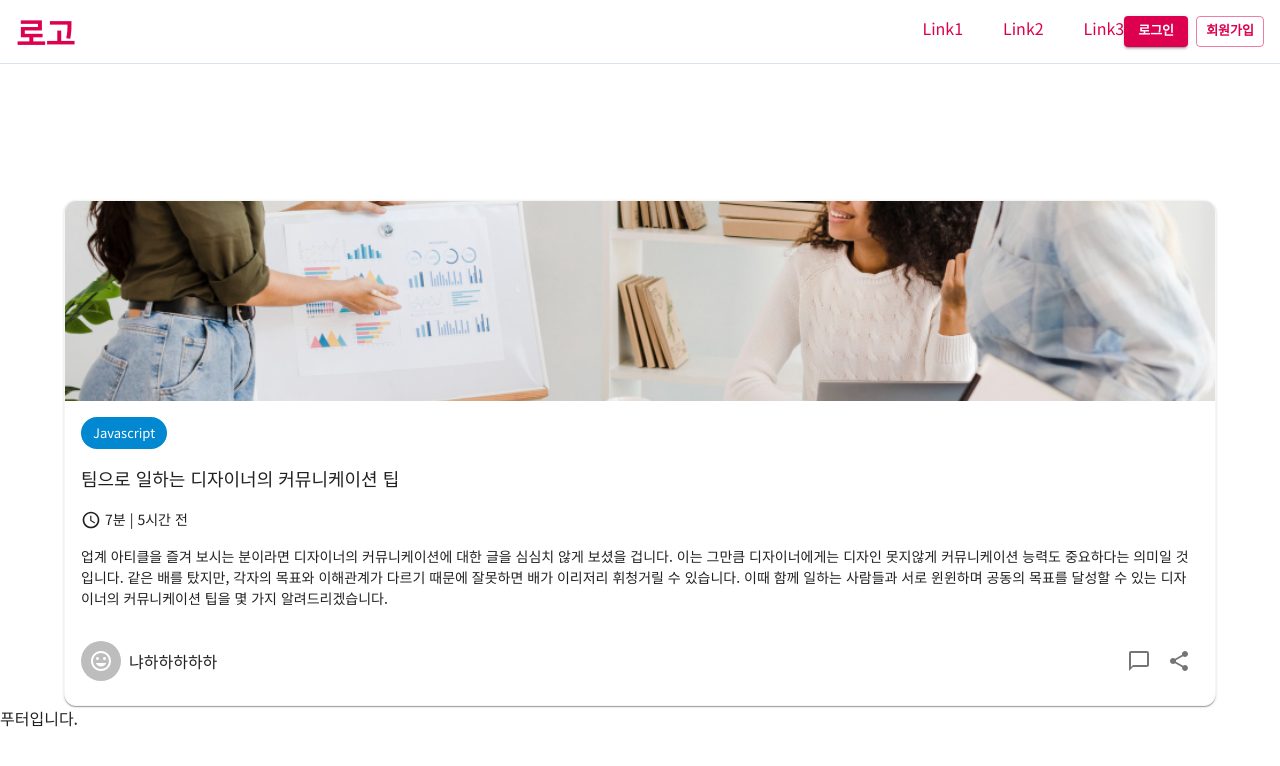
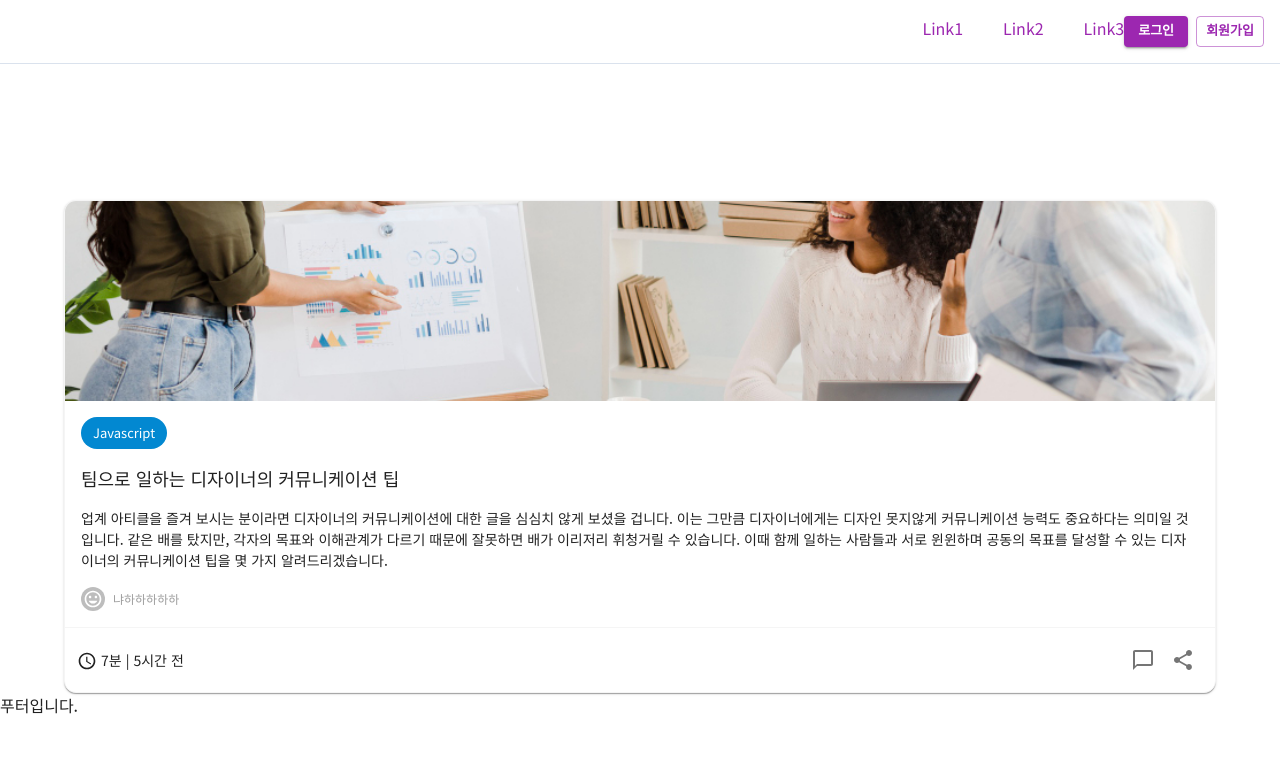
Before and after one commit to EDDI-RobotAcademy/Zenith-Forge-Quest-Frontend, a Next.js app: page / in a window 1280 px wide. Shown: the top 766 px of the page. Built offline with nearby package versions, Linux system fonts and the light colour scheme.

Commit message:
홈 페이지의 Main UI의 윤곽을 작성합니다 [ZFQF-2]

```diff
--- a/components/layouts/Header/Header.tsx
+++ b/components/layouts/Header/Header.tsx
@@ -5,44 +5,47 @@ import StyledHeader from './Header.style'
 import Link from 'next/link'
 import MenuIcon from '@mui/icons-material/Menu'
 import { Desktop, Laptop, Mobile, Tablet } from '@/components/common/ResponsiveViews/ResponsiveViews'
-import { Button } from '@mui/material'
+import { Button, Tooltip } from '@mui/material'
 import PersonIcon from '@mui/icons-material/Person'
 import SquareIconBtn from '@/components/common/SquareIconBtn/SquareIconBtn'
 import GitHubIcon from '@mui/icons-material/GitHub'
-import NotificationsNoneIcon from '@mui/icons-material/NotificationsNone'
 import SearchIcon from '@mui/icons-material/Search'
-
+import DarkModeOutlinedIcon from '@mui/icons-material/DarkModeOutlined'
 function Header() {
   return (
     <StyledHeader>
       <Flexbox alignItems="center" justifyContent="space-between">
+        <div className="header-left">
           <Mobile>
-          <SquareIconBtn color="secondary" aria-label="menu">
-            <MenuIcon fontSize="small" />
-          </SquareIconBtn>
-        </Mobile>
-
             <h1>
               <Link href="/">로고</Link>
             </h1>
+          </Mobile>
+        </div>
 
         <div className="header-right">
           <Mobile>
-            <SquareIconBtn className="icon search" color="secondary" aria-label="login & signup">
-              <SearchIcon fontSize="small" />
+            <SquareIconBtn className="icon search" color="secondary" aria-label="search">
+              <SearchIcon />
             </SquareIconBtn>
 
-            <SquareIconBtn className="icon git" color="secondary" aria-label="login & signup">
-              <GitHubIcon fontSize="small" />
+            <Tooltip title="GitHub repository">
+              <SquareIconBtn className="icon git" color="secondary" aria-label="GitHub repository">
+                <GitHubIcon />
               </SquareIconBtn>
+            </Tooltip>
 
-            <SquareIconBtn className="icon notification" color="secondary" aria-label="login & signup">
-              <NotificationsNoneIcon fontSize="small" />
+            <Tooltip title="Turn off the light">
+              <SquareIconBtn className="icon person" color="secondary" aria-label="Turn off the light">
+                <DarkModeOutlinedIcon />
               </SquareIconBtn>
+            </Tooltip>
 
-            <SquareIconBtn className="icon person" color="secondary" aria-label="login & signup">
-              <PersonIcon fontSize="small" />
+            <Tooltip title="Menu button">
+              <SquareIconBtn className="icon menu" color="secondary" aria-label="menu">
+                <MenuIcon />
               </SquareIconBtn>
+            </Tooltip>
           </Mobile>
 
           <Desktop>
--- /dev/null
+++ b/components/layouts/Sidebar/Sidebar.tsx
@@ -0,0 +1,5 @@
+function Sidebar() {
+  return <div>사이드바</div>
+}
+
+export default Sidebar
--- a/components/pages/(home)/HomeCard.style.ts
+++ b/components/pages/(home)/HomeCard.style.ts
@@ -13,8 +13,8 @@ const StyledHomeCard = styled(Card)(({ theme }) => ({
     boxShadow: '0px 4px 16px ' + theme.palette.grey[200], // 호버 시 박스 그림자 변경
   },
 
-  '.card-bottom': {
-    padding: '16px 16px 0px 16px',
+  '.card-contents': {
+    padding: '16px',
 
     '.card': {
       marginBottom: '16px',
@@ -29,25 +29,6 @@ const StyledHomeCard = styled(Card)(({ theme }) => ({
         fontSize: '18px',
       },
 
-      '&.time': {
-        display: 'flex',
-        alignItems: 'center',
-        fontSize: '14px',
-
-        '.MuiSvgIcon-root': {
-          marginTop: '2px',
-        },
-
-        '.minute': {
-          marginLeft: '4px',
-          marginRight: '4px',
-        },
-
-        '.hours': {
-          marginLeft: '4px',
-        },
-      },
-
       '&.contents': {
         fontSize: '14px',
       },
@@ -58,11 +39,38 @@ const StyledHomeCard = styled(Card)(({ theme }) => ({
         },
       },
     },
+
+    '.MuiAvatar-root': {
+      width: '24px',
+      height: '24px',
+      marginRight: '8px',
+    },
+    '.MuiTypography-root': {
+      fontSize: '12px',
+      color: theme.palette.grey[500],
+    },
   },
 
   '.card-footer': {
-    '.MuiAvatar-root': {
-      marginRight: '8px',
+    borderTop: '1px solid ' + theme.palette.grey[100], // 테두리 색상 변경
+    padding: '12px',
+    paddingBottom: '12px !important',
+
+    '.card-time': {
+      fontSize: '14px',
+
+      '.MuiSvgIcon-root': {
+        marginTop: '2px',
+      },
+
+      '.minute': {
+        marginLeft: '4px',
+        marginRight: '4px',
+      },
+
+      '.hours': {
+        marginLeft: '4px',
+      },
     },
   },
 }))
--- a/components/pages/(home)/HomeCard.tsx
+++ b/components/pages/(home)/HomeCard.tsx
@@ -13,9 +13,9 @@ function HomeCard() {
   return (
     <StyledHomeCard>
       <div className="card-top">
-        <CardMedia sx={{ height: 200 }} image="/images/team-work-meeting-with-females.jpg" title="green iguana" />{' '}
+        <CardMedia sx={{ height: 200 }} image="/images/team-work-meeting-with-females.jpg" title="green iguana" />
       </div>
-      <CardContent className="card-bottom">
+      <CardContent className="card-contents">
         <div className="card category">
           <Chip color="info" clickable className="test" label="Javascript" component="a" />
         </div>
@@ -23,12 +23,6 @@ function HomeCard() {
           <Link className="anchor-under" href="/">
             팀으로 일하는 디자이너의 커뮤니케이션 팁
           </Link>
-        </div>
-        <div className="card time">
-          <AccessTimeIcon fontSize="small" />
-          <div className="minute">7분</div>
-          <div className="">|</div>
-          <div className="hours">5시간 전</div>
         </div>
 
         <div className="card contents">
@@ -39,15 +33,22 @@ function HomeCard() {
             사람들과 서로 윈윈하며 공동의 목표를 달성할 수 있는 디자이너의 커뮤니케이션 팁을 몇 가지 알려드리겠습니다.
           </Link>
         </div>
+
+        <Flexbox justifyContent="inherit">
+          <Avatar>
+            <InsertEmoticonIcon fontSize="small" />
+          </Avatar>
+          <Typography>냐하하하하하</Typography>
+        </Flexbox>
       </CardContent>
 
       <CardContent className="card-footer">
         <Flexbox justifyContent="space-between">
-          <Flexbox justifyContent="inherit">
-            <Avatar>
-              <InsertEmoticonIcon />
-            </Avatar>
-            <Typography>냐하하하하하</Typography>
+          <Flexbox className="card-time" justifyContent="inherit">
+            <AccessTimeIcon fontSize="small" />
+            <div className="minute">7분</div>
+            <div className="">|</div>
+            <div className="hours">5시간 전</div>
           </Flexbox>
 
           <Flexbox>
--- a/styles/theme.ts
+++ b/styles/theme.ts
@@ -5,15 +5,6 @@ const theme = createTheme({
   typography: {
     fontFamily: notoSansKR as any, //* 일단 애니로 처리
   },
-
-  palette: {
-    primary: {
-      main: '#1976d2',
-    },
-    secondary: {
-      main: '#dc004e',
-    },
-  },
 })
 
 export default theme
```
Also changed, not shown: components/common/Box/Box.tsx (+17 -1 lines), components/common/Hidden/HIdden.tsx (+17 -1 lines), components/common/ResponsiveViews/ResponsiveViews.tsx (+8 -1 lines), components/common/Typography/Typography.tsx (added, +28 -0 lines). Lines whose indentation alone changed are shown as unchanged.
